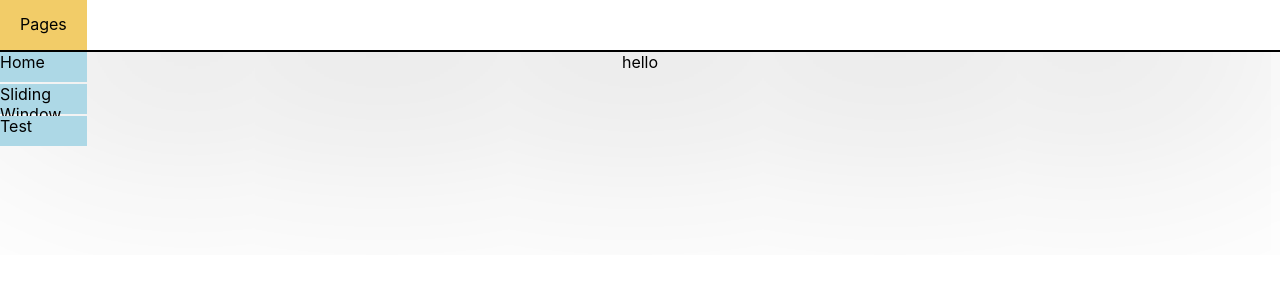
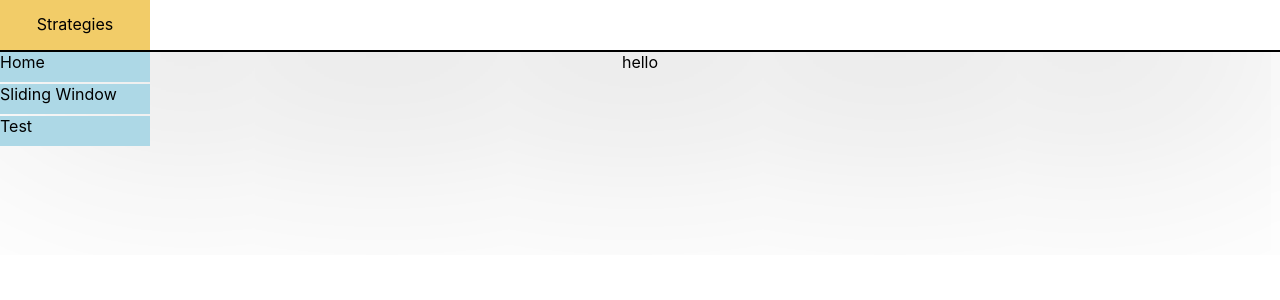
Before and after one commit to tylercodes1/whiteboarding-strategies, a React (Create React App) app: page / in a window 1280 px wide. Shown: the top 300 px of the page. Built offline with nearby package versions, Linux system fonts and the light colour scheme.

Commit message:
Wider tab, more options

```diff
--- a/src/components/NavBar/NavBar.css
+++ b/src/components/NavBar/NavBar.css
@@ -12,7 +12,7 @@
 .nav-links {
 	background-color: lightblue;
 	margin-bottom: 2px;
-	height: 30px;
+	min-height: 30px;
 	width: 100%;
 	list-style: none;
 	color: black;
@@ -26,14 +26,12 @@
 
 .dropdown {
 	z-index: 100;
-	/* height: 100%; */
 	height: calc(100% + 2px); /* make space for the border */
 	position: relative;
-	padding: 0px 20px;
+	width: 150px;
 	border-bottom: 2px solid; /* Need to give this div border to sustain dropdown*/
-	/* float: left; */
-	/* overflow: hidden; Not really sure what this is for */
 	display: flex;
+	justify-content: center;
 	align-items: center;
 }
 
--- a/src/components/NavBar/NavBar.js
+++ b/src/components/NavBar/NavBar.js
@@ -5,7 +5,7 @@ export default function NavBar() {
 	return (
 		<div className="navbar">
 			<div className="dropdown">
-				<div>Pages</div>
+				<div>Strategies</div>
 				<div className="dropdown-content">
 					<NavLink to="/" className="nav-links">
 						Home
```
